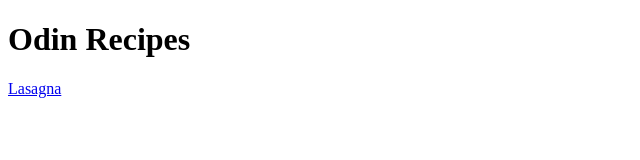
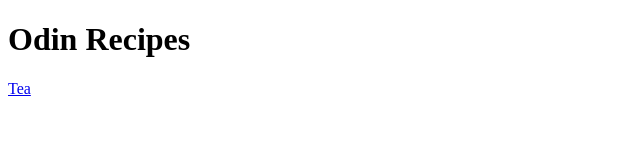
Before and after one commit to abhisharmaX1/odin-recipes, a plain HTML site: page index.html in a window 1280 px wide. Shown: the full height of the page, 0-640 px from the left. Drawn offline with Linux system fonts and the light colour scheme.

Commit message:
Modify index.html

```diff
--- a/index.html
+++ b/index.html
@@ -6,6 +6,6 @@
 </head>
 <body>
     <h1>Odin Recipes</h1>
-    <a href="./recipes/lasagna.html">Lasagna</a>
+    <a href="./recipes/tea.html">Tea</a>
 </body>
 </html>
```
